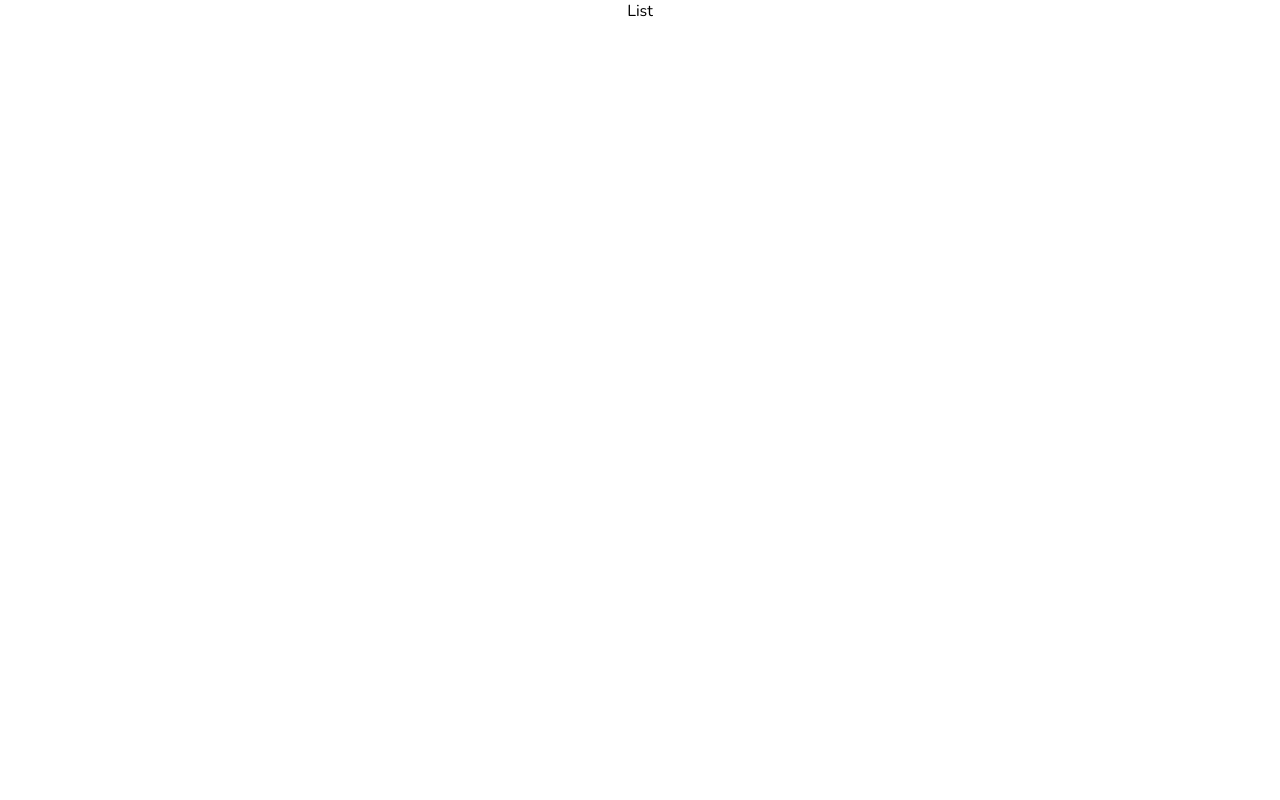
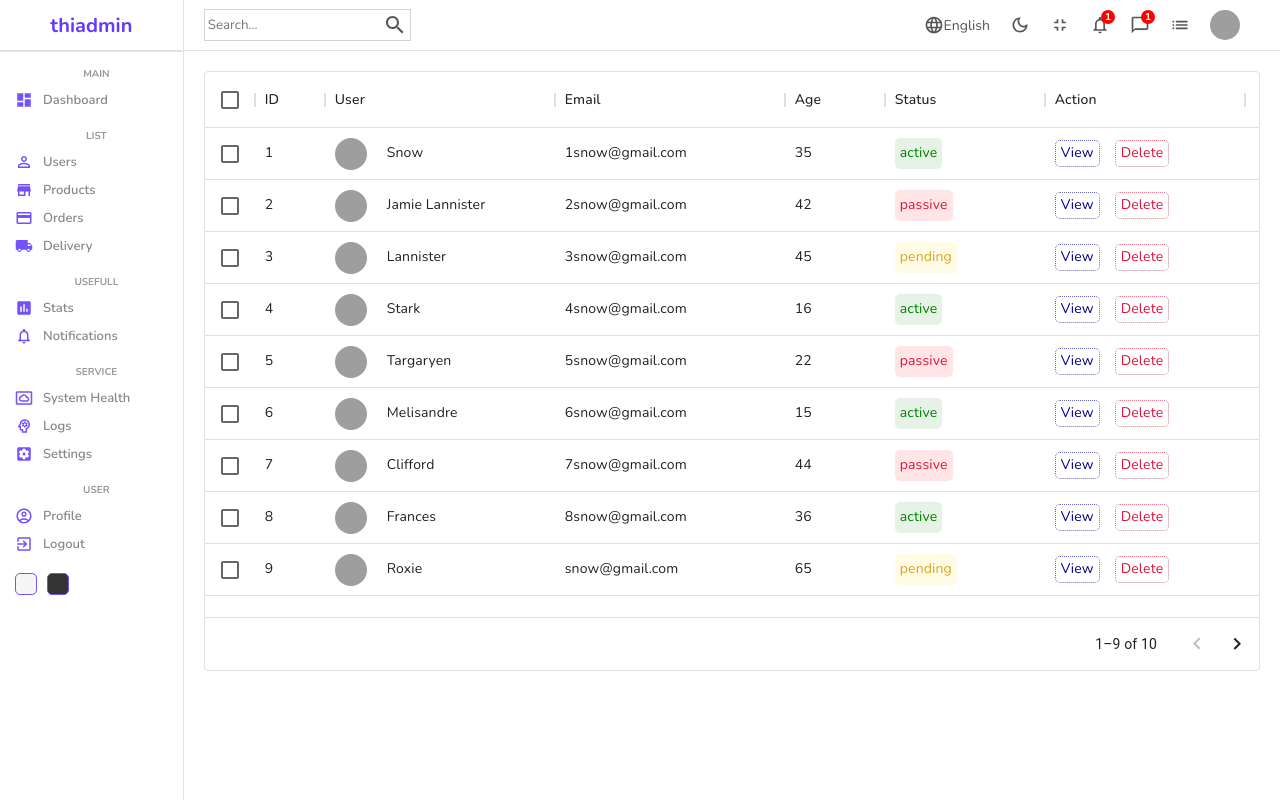
Before and after one commit to thidinhxm/admin-dashboard, a React (Create React App) app: page /users in a window 1280 px wide. Built offline with nearby package versions, Linux system fonts and the light colour scheme; grey boxes are pictures that could not be loaded.

Commit message:
data table in users page

```diff
--- a/package.json
+++ b/package.json
@@ -7,6 +7,7 @@
     "@emotion/styled": "^11.8.1",
     "@mui/icons-material": "^5.6.1",
     "@mui/material": "^5.6.1",
+    "@mui/x-data-grid": "^5.9.0",
     "@testing-library/jest-dom": "^5.16.4",
     "@testing-library/react": "^13.0.1",
     "@testing-library/user-event": "^13.5.0",
--- /dev/null
+++ b/src/components/dataTable/DataTable.js
@@ -0,0 +1,35 @@
+import classes from './DataTable.module.scss'
+import { DataGrid } from '@mui/x-data-grid';
+import { userColumns, userRows } from '../../dataTableSource';
+
+const DataTable = () => {
+  const actionColumn = [
+    {
+      field: 'action',
+      headerName: 'Action',
+      width: 200,
+      renderCell: () => {
+        return (
+          <div className={classes.cellAction}>
+            <div className={classes.viewButton}>View</div>
+            <div className={classes.deleteButton}>Delete</div>
+          </div>
+        );
+      }
+    }
+  ];
+
+  return (
+    <div className={classes.dataTable}>
+      <DataGrid
+        rows={userRows}
+        columns={userColumns.concat(actionColumn)}
+        pageSize={9}
+        rowsPerPageOptions={[9]}
+        checkboxSelection
+      />
+    </div>
+  )
+}
+
+export default DataTable
--- /dev/null
+++ b/src/components/dataTable/DataTable.module.scss
@@ -0,0 +1,57 @@
+.dataTable {
+  height: 600px;
+  padding: 20px;
+
+  .cellWithImg {
+    display: flex;
+    align-items: center;
+
+    .cellImg {
+      width: 32px;
+      height: 32px;
+      border-radius: 50%;
+      object-fit: cover;
+      margin-right: 20px;
+    }
+  }
+
+  .cellWithStatus {
+    padding: 5px;
+    border-radius: 5px;
+
+    &.active {
+      background-color: rgba(0, 128, 0, 0.1);
+      color: green;
+    }
+    &.pending {
+      background-color: rgba(255, 217, 0, 0.1);
+      color: goldenrod;
+    }
+    &.passive {
+      background-color: rgba(255, 0, 0, 0.1);
+      color: crimson;
+    }
+  }
+
+  .cellAction {
+    display: flex;
+    align-items: center;
+    gap: 15px;
+
+    .viewButton {
+      padding: 2px 5px;
+      border-radius:  5px;
+      color: darkblue;
+      border: 1px dotted rgba(0, 0, 139, 0.6);
+      cursor: pointer;
+    }
+
+    .deleteButton {
+      padding: 2px 5px;
+      border-radius:  5px;
+      color: crimson;
+      border: 1px dotted rgba(220, 20, 60, 0.6);
+      cursor: pointer;
+    }
+  }
+}
--- /dev/null
+++ b/src/dataTableSource.js
@@ -0,0 +1,126 @@
+import clsx from 'clsx';
+import classes from './components/dataTable/DataTable.module.scss';
+
+export const userColumns = [
+  { field: "id", headerName: "ID", width: 70 },
+  {
+    field: "user",
+    headerName: "User",
+    width: 230,
+    renderCell: (params) => {
+      return (
+        <div className={classes.cellWithImg}>
+          <img className={classes.cellImg} src={params.row.img} alt="avatar" />
+          {params.row.username}
+        </div>
+      );
+    },
+  },
+  {
+    field: "email",
+    headerName: "Email",
+    width: 230,
+  },
+
+  {
+    field: "age",
+    headerName: "Age",
+    width: 100,
+  },
+  {
+    field: "status",
+    headerName: "Status",
+    width: 160,
+    renderCell: (params) => {
+      return (
+        <div className={clsx(classes.cellWithStatus, classes[params.row.status])}>
+          {params.row.status}
+        </div>
+      );
+    },
+  },
+];
+
+//temporary data
+export const userRows = [
+  {
+    id: 1,
+    username: "Snow",
+    img: "https://images.pexels.com/photos/1820770/pexels-photo-1820770.jpeg?auto=compress&cs=tinysrgb&dpr=2&w=500",
+    status: "active",
+    email: "1snow@gmail.com",
+    age: 35,
+  },
+  {
+    id: 2,
+    username: "Jamie Lannister",
+    img: "https://images.pexels.com/photos/1820770/pexels-photo-1820770.jpeg?auto=compress&cs=tinysrgb&dpr=2&w=500",
+    email: "2snow@gmail.com",
+    status: "passive",
+    age: 42,
+  },
+  {
+    id: 3,
+    username: "Lannister",
+    img: "https://images.pexels.com/photos/1820770/pexels-photo-1820770.jpeg?auto=compress&cs=tinysrgb&dpr=2&w=500",
+    email: "3snow@gmail.com",
+    status: "pending",
+    age: 45,
+  },
+  {
+    id: 4,
+    username: "Stark",
+    img: "https://images.pexels.com/photos/1820770/pexels-photo-1820770.jpeg?auto=compress&cs=tinysrgb&dpr=2&w=500",
+    email: "4snow@gmail.com",
+    status: "active",
+    age: 16,
+  },
+  {
+    id: 5,
+    username: "Targaryen",
+    img: "https://images.pexels.com/photos/1820770/pexels-photo-1820770.jpeg?auto=compress&cs=tinysrgb&dpr=2&w=500",
+    email: "5snow@gmail.com",
+    status: "passive",
+    age: 22,
+  },
+  {
+    id: 6,
+    username: "Melisandre",
+    img: "https://images.pexels.com/photos/1820770/pexels-photo-1820770.jpeg?auto=compress&cs=tinysrgb&dpr=2&w=500",
+    email: "6snow@gmail.com",
+    status: "active",
+    age: 15,
+  },
+  {
+    id: 7,
+    username: "Clifford",
+    img: "https://images.pexels.com/photos/1820770/pexels-photo-1820770.jpeg?auto=compress&cs=tinysrgb&dpr=2&w=500",
+    email: "7snow@gmail.com",
+    status: "passive",
+    age: 44,
+  },
+  {
+    id: 8,
+    username: "Frances",
+    img: "https://images.pexels.com/photos/1820770/pexels-photo-1820770.jpeg?auto=compress&cs=tinysrgb&dpr=2&w=500",
+    email: "8snow@gmail.com",
+    status: "active",
+    age: 36,
+  },
+  {
+    id: 9,
+    username: "Roxie",
+    img: "https://images.pexels.com/photos/1820770/pexels-photo-1820770.jpeg?auto=compress&cs=tinysrgb&dpr=2&w=500",
+    email: "snow@gmail.com",
+    status: "pending",
+    age: 65,
+  },
+  {
+    id: 10,
+    username: "Roxie",
+    img: "https://images.pexels.com/photos/1820770/pexels-photo-1820770.jpeg?auto=compress&cs=tinysrgb&dpr=2&w=500",
+    email: "snow@gmail.com",
+    status: "active",
+    age: 65,
+  },
+];
--- a/src/pages/list/List.js
+++ b/src/pages/list/List.js
@@ -1,8 +1,17 @@
+import Navbar from '../../components/navbar/Navbar';
+import Sidebar from '../../components/sidebar/Sidebar';
+import DataTable from '../../components/dataTable/DataTable';
 import classes from './List.module.scss';
 
 const List = () => {
   return (
-    <div className={classes.list}>List</div>
+    <div className={classes.list}>
+      <Sidebar />
+      <div className={classes.listContainer}>
+        <Navbar />
+        <DataTable />
+      </div>
+    </div>
   )
 }
 
--- a/src/pages/list/List.module.scss
+++ b/src/pages/list/List.module.scss
@@ -0,0 +1,8 @@
+.list {
+  display: flex;
+  width: 100%;
+
+  .listContainer {
+    flex: 6;
+  }
+}
```
Also changed, not shown: 1 other file (tests, documents, lock files or other folders).
